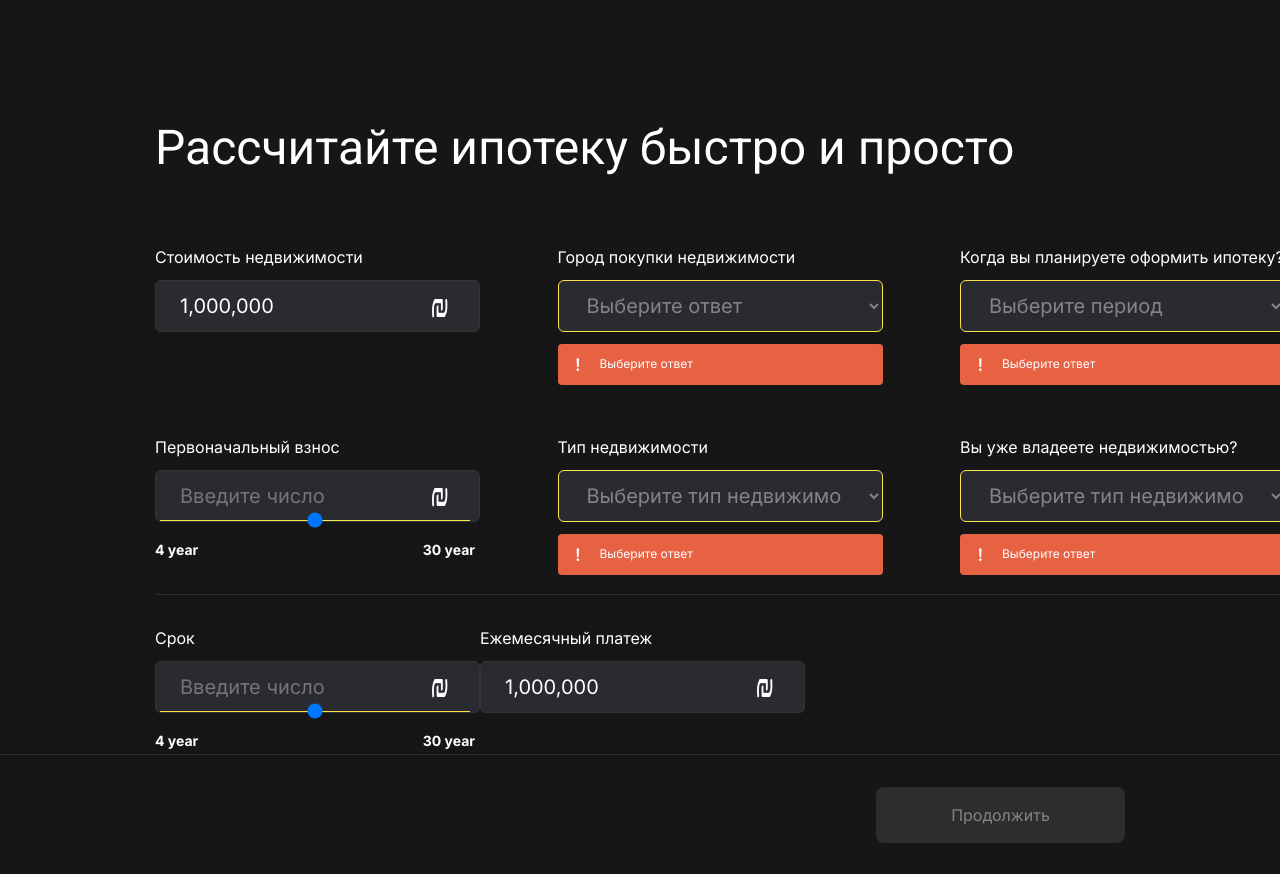
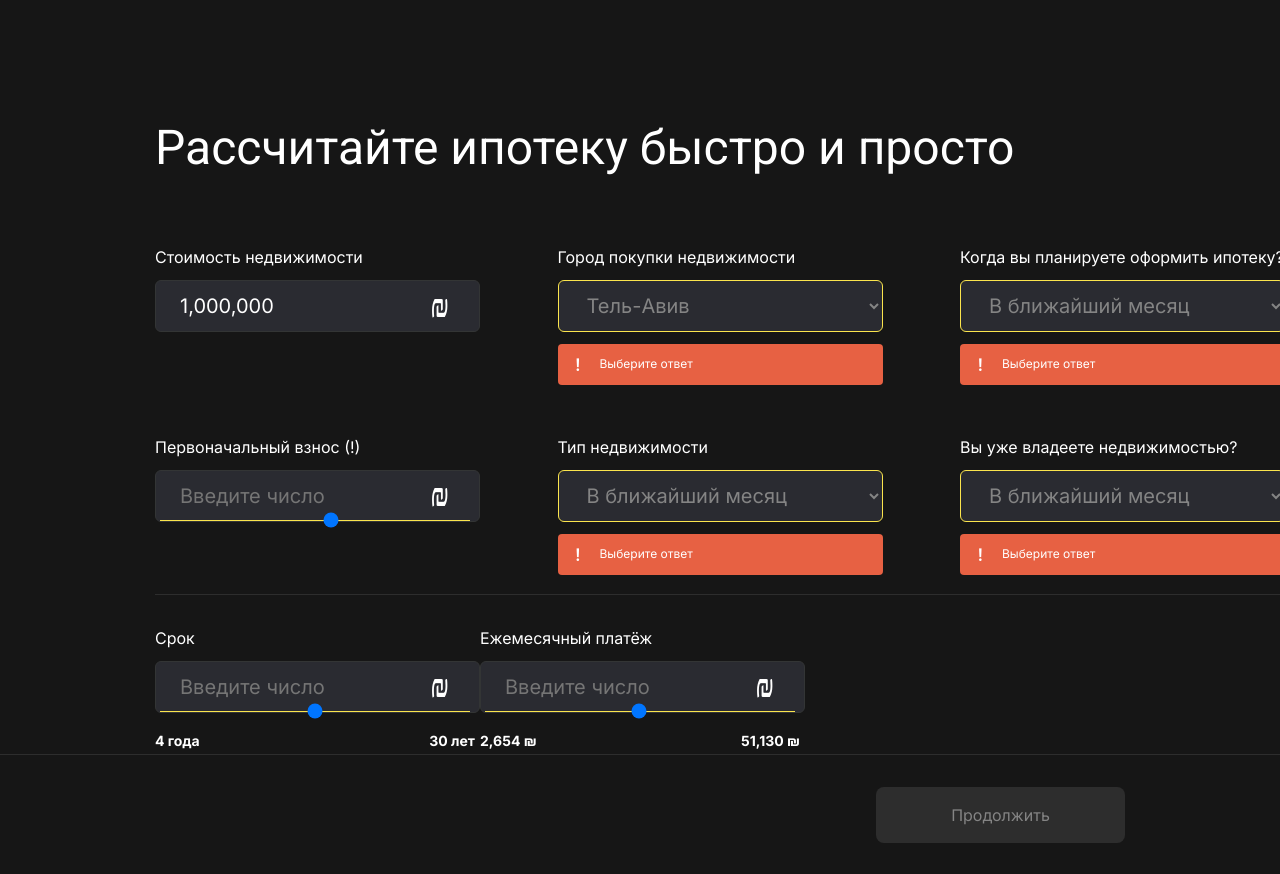
Before and after one commit to Davidulyo/test-ipoteka, a React (Create React App) app: page / in a window 1280 px wide. Built offline with nearby package versions, Linux system fonts and the light colour scheme; a web font is replaced by a local one.

Commit message:
sliders is done

```diff
--- a/src/components/ButtonNext/ButtonNext.js
+++ b/src/components/ButtonNext/ButtonNext.js
@@ -1,12 +1,19 @@
+import { getValuesOfFields } from '../../helpFuncs/helpFuncs'
 import './ButtonNext.css'
 
 function ButtonNext() {
 
+    const continueClickHandler = () => {
+        const values = getValuesOfFields()
+        for (let i = 0; i < values.length; i++) {
+            localStorage.setItem(Math.round(Math.random() * 99999), values[i])
+        }
+    }
 
     return <>
 
         <div className='btn-layout'>
-            <div className='btn-next'>Продолжить</div>
+            <div onClick={(e) => continueClickHandler(e.target.value)} className='btn-next'>Продолжить</div>
         </div>
 
     </>
--- a/src/components/InfoHover/InfoHover.css
+++ b/src/components/InfoHover/InfoHover.css
@@ -6,6 +6,8 @@
 
     top: 249px;
     left: 192px;
+    /* left: 330px;
+    bottom: 100px; */
 
     padding: 4px 8px 4px 8px;
 
--- a/src/components/InputList/InputList.css
+++ b/src/components/InputList/InputList.css
@@ -8,7 +8,7 @@
     line-height: 22.4px;
 }
 
-.inp-list{
+.input-list{
     border: 1px solid #FBE54D;
 
     border-radius: 6px;
--- a/src/components/InputList/InputList.js
+++ b/src/components/InputList/InputList.js
@@ -11,9 +11,8 @@ function InputList({info}) {
 
 
         <form className='frame '>
-            <select className='inp-list default-option' id="city" name="city" placeholder='Выберите город' >
+            <select defaultValue={info.list[info.list.length-1]} className='input-list default-option' id="city" name="city" placeholder='Выберите город' >
                 {info.list.map( (item, i) => i < info.list.length-1 && <option key={i+55}>{item}</option>)}
-                <option selected>{info.list[info.list.length-1]}</option >
             </select>
         </form>
         <WarningBoard title={'Выберите ответ'}/>
--- a/src/components/InputWithSlider/InputWithSlider.css
+++ b/src/components/InputWithSlider/InputWithSlider.css
@@ -16,7 +16,15 @@
     font-family: 'Inter';
 }
 
+.slider-box{
+    width: 325px;
+}
 
+#advise:hover{
+    cursor: pointer;
+    transition: 0.3s;
+
+}
 
 .range-line{
     color: #FBE54D;
--- a/src/components/InputWithSlider/InputWithSlider.js
+++ b/src/components/InputWithSlider/InputWithSlider.js
@@ -1,26 +1,49 @@
+import { useState } from 'react'
 import './InputWithSlider.css'
+import InfoHover from '../InfoHover/InfoHover';
+import { addCommas } from '../../helpFuncs/helpFuncs';
 
 function InputWithSlider({info}) {
 
     // const [isWarning, setWarnings] = useState(false)
+    const [sliderPosition, setSliderPosition] = useState()
+    const [showAdvise, setShowAdvise] = useState(false)
+
+    // const [sum, setSum] = useState()
+
+
+
+    const handler = (isOver) => {
+
+        if (info.type && info.type === '!' && isOver){
+            if (showAdvise) return
+            setShowAdvise(true);
+        } else{
+            setShowAdvise(false);
+        }
+    }
+
+    const sliderHandler = (value) => {
+        addCommas(value, setSliderPosition)
+    }
 
 
     return <>
 
-    <div className='box-frame'>
+    <div className='box-frame slider-box'>
 
-            <label className='label'>{info.label}</label>
-
+            <label onMouseOver={() => handler(true)} onMouseOut={() => handler(false)} id={`${info.type && info.type === '!'}` && 'advise'} className='label'>{info.label}</label>
+            {/* {showAdvise && <InfoHover/>} */}
             <div className='frame'>
                 <div className='flex'>
-                    <input className='input-price' type='text' placeholder='Введите число' />
+                    <input className='input-price' type='text' value={sliderPosition} placeholder='Введите число' />
                     <h1 className='symbol'>₪</h1>
                 </div>
                 {/* {isWarning && <WarningBoard title={'Стоимость недвижимости не может превышать 10,000,000'}/>} */}
-                <input name='slider' min={4} max={30} type="range" className='range-line'/>
+                <input name='slider' step={info.step} min={info.min} max={info.max} type="range" className='range-line' onChange={(e) => sliderHandler(e.target.value)}/>
                 <div className='label-under-slider'>
-                    <h4 htmlFor='slider'>4 year</h4>
-                    <h4 htmlFor='slider'>30 year</h4>
+                    <h4 htmlFor='slider'>{info.lowest}</h4>
+                    <h4 htmlFor='slider'>{info.highest}</h4>
                 </div>
 
             </div>
--- a/src/components/Main/Main.js
+++ b/src/components/Main/Main.js
@@ -28,7 +28,7 @@ function Main() {
 
         <div className='box'>
             <div className='box-second' >
-                <InputWithSlider info={{label: 'Первоначальный взнос', list: ['В ближайший месяц', 'В ближайшие 2 месяца', 'В ближайшие 3 месяца']}}/>
+                <InputWithSlider info={{label: 'Первоначальный взнос (!)', list: ['В ближайший месяц', 'В ближайшие 2 месяца', 'В ближайшие 3 месяца'], min: 100000, max: 1000000, step: 100000, default: 100000}}/>
                 <InputList info={{label: 'Тип недвижимости', list: ['В ближайший месяц', 'В ближайшие 2 месяца', 'В ближайшие 3 месяца', "Выберите тип недвижимости"]}}/>
                 <InputList info={{label: 'Вы уже владеете недвижимостью?', list: ['В ближайший месяц', 'В ближайшие 2 месяца', 'В ближайшие 3 месяца', 'Выберите тип недвижимости']}}/>
             </div>
@@ -37,9 +37,9 @@ function Main() {
         <div className='hr'/>
 
         <div className='box'>
-            <div className='box-third'>
-                <InputWithSlider info={{label: 'Cрок', list: ['В ближайший месяц', 'В ближайшие 2 месяца', 'В ближайшие 3 месяца', 'В ближайшие 6 месяцев']}}/>
-                <Frame info={{label: 'Ежемесячный платеж', list: ['В ближайший месяц', 'В ближайшие 2 месяца', 'В ближайшие 3 месяца']}}/>
+            <div className='box-third' style={{width: '60%', justifyContent: 'space-between'}}>
+                <InputWithSlider info={{label: 'Cрок', list: ['В ближайший месяц', 'В ближайшие 2 месяца', 'В ближайшие 3 месяца', 'В ближайшие 6 месяцев'], min: 4, max: 30, step: 1, default: 2654, lowest: '4 года', highest: "30 лет"}} />
+                <InputWithSlider info={{label: 'Ежемесячный платёж', min: 2654, max: 51130, step: 513, default: 30, lowest: '2,654 ₪', highest: "51,130 ₪"}}/>
             </div>
         </div>
 
--- a/src/helpFuncs/helpFuncs.js
+++ b/src/helpFuncs/helpFuncs.js
@@ -13,3 +13,19 @@ export const removeCommas = (number) => {
 export const checkNumber = (number) => {
     return number > 10000000 ? false : true;
 }
+
+
+
+export const getValuesOfFields = () => {
+    const fields = document.querySelectorAll('.input-price')
+    const fields2 = document.querySelectorAll('.input-list')
+    const arrayOfFields = [...fields, ...fields2]
+
+    const values = [];
+
+    for (let i = 0; i < arrayOfFields.length; i++) {
+        values.push(arrayOfFields[i].value);
+    }
+
+    return values;
+}
```
